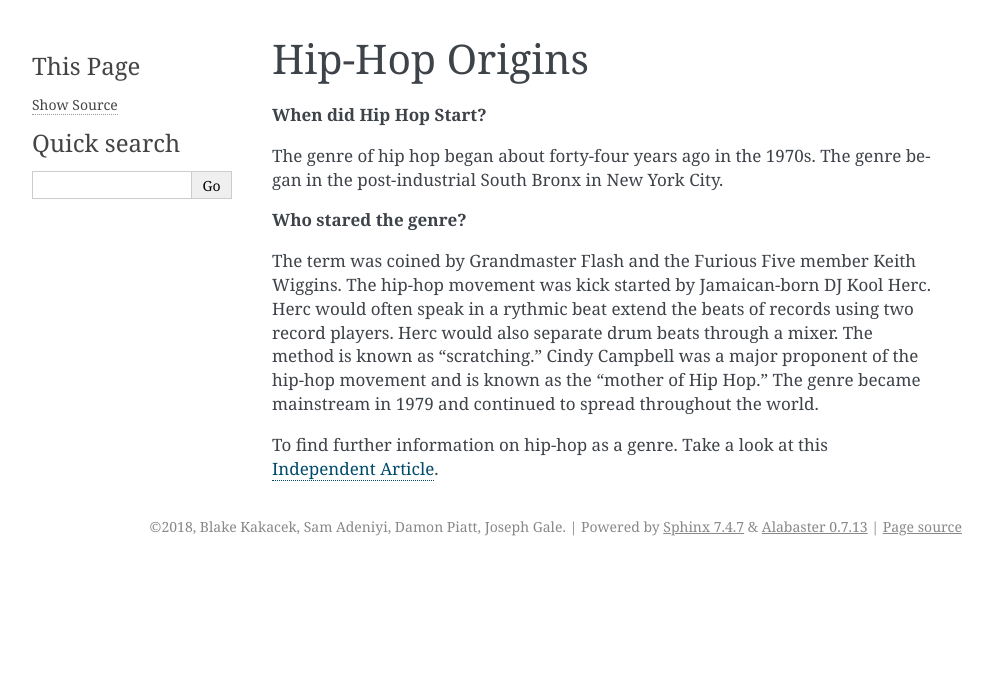
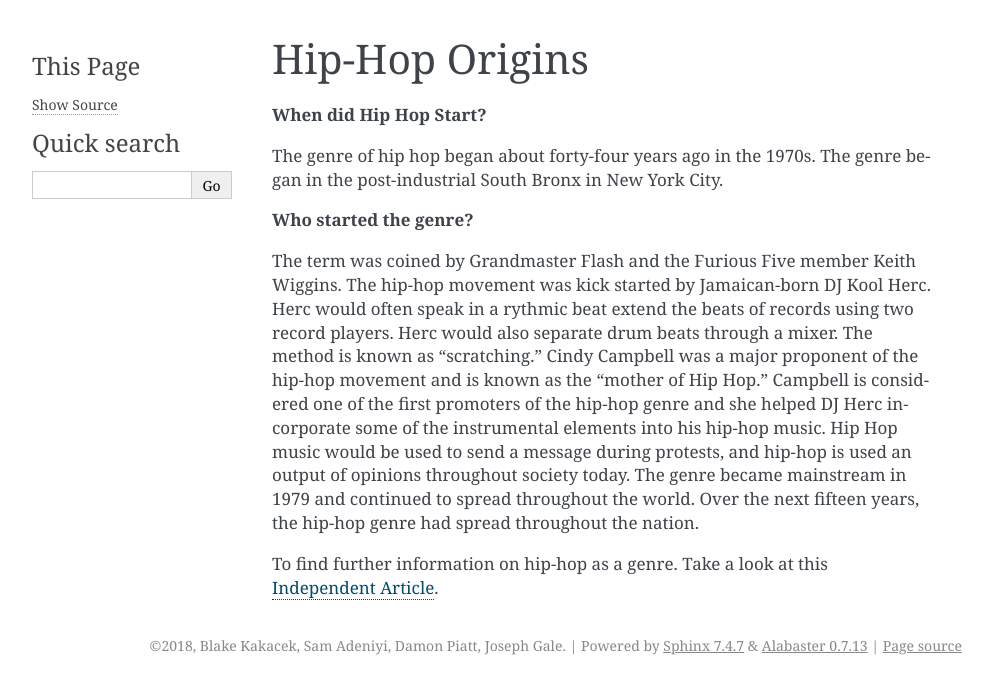
Before and after one commit to Bkakacek/static_pages, a Sphinx documentation site: the page built from source/hiphop_origins/hiphop_origins.rst, in a window 1280 px wide. Shown: the top 694 px of the page, without its empty margins (148-1141 px from the left). Built offline with Sphinx 7.4.7, drawn with Linux system fonts in a browser that asks for light colours.

Commit message:
Hip Hop origins page finalized.

```diff
--- a/source/hiphop_origins/hiphop_origins.rst
+++ b/source/hiphop_origins/hiphop_origins.rst
@@ -6,16 +6,20 @@ Hip-Hop Origins
 The genre of hip hop began about forty-four years ago in the 1970s. The
 genre began in the post-industrial South Bronx in New York City.
 
-**Who stared the genre?**
+**Who started the genre?**
 
 The term was coined by Grandmaster Flash and the Furious Five member Keith
 Wiggins. The hip-hop movement was kick started by Jamaican-born DJ Kool Herc.
 Herc would often speak in a rythmic beat extend the beats of records using two
 record players. Herc would also separate drum beats through a mixer. The method
 is known as "scratching." Cindy Campbell was a major proponent of the hip-hop
-movement and is known as the "mother of Hip Hop." The genre became mainstream
-in 1979 and continued to spread throughout the world.
-
+movement and is known as the "mother of Hip Hop." Campbell is considered one of
+the first promoters of the hip-hop genre and she helped DJ Herc incorporate
+some of the instrumental elements into his hip-hop music. Hip Hop music would
+be used to send a message during protests, and hip-hop is used an output of
+opinions throughout society today. The genre became mainstream in 1979 and
+continued to spread throughout the world. Over the next fifteen years, the
+hip-hop genre had spread throughout the nation.
 
 To find further information on hip-hop as a genre. Take a look at this
 `Independent Article`_.
```
